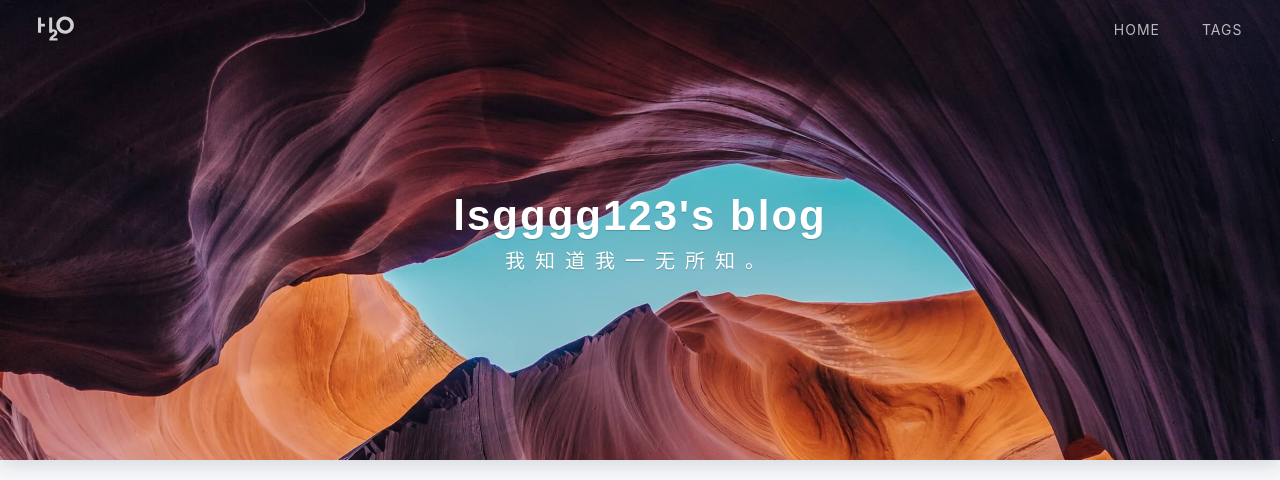
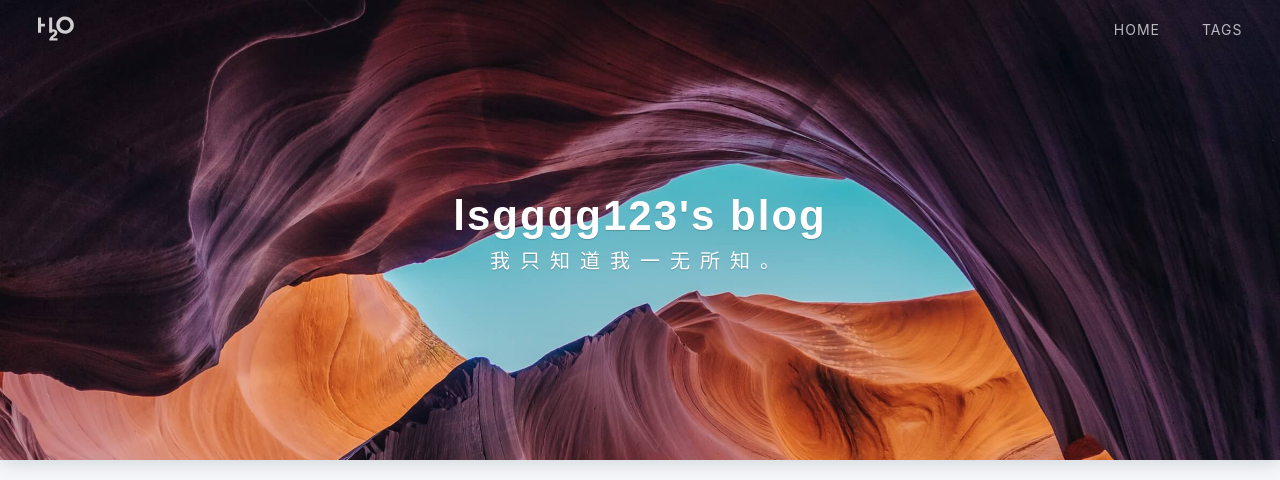
Before and after one commit to lsgggg123/lsgggg123.github.io, a Jekyll site: the page built from index.html, in a window 1280 px wide and 1116 px high. Shown: the top 480 px of the window. Built offline with Jekyll 4.4.1, drawn with Linux system fonts in a browser that asks for light colours; nearby versions of some CDN libraries; the list of posts is cut into pages by our own code; a style sheet for code colours, icons or effects is not loaded; some of the changed text lies outside the part shown; grey boxes are pictures that could not be loaded.

Commit message:
fix: spell wrong

```diff
--- a/index.html
+++ b/index.html
@@ -1,7 +1,7 @@
 ---
 layout: default
 home-title: lsgggg123's blog
-description: 我知道我一无所知。
+description: 我只知道我一无所知。
 header-img: assets/img/hero.jpg
 ---
 
```
Also changed, not shown: _posts/2018-04-22-new-theme-h2o.md (+1 -1 lines).
